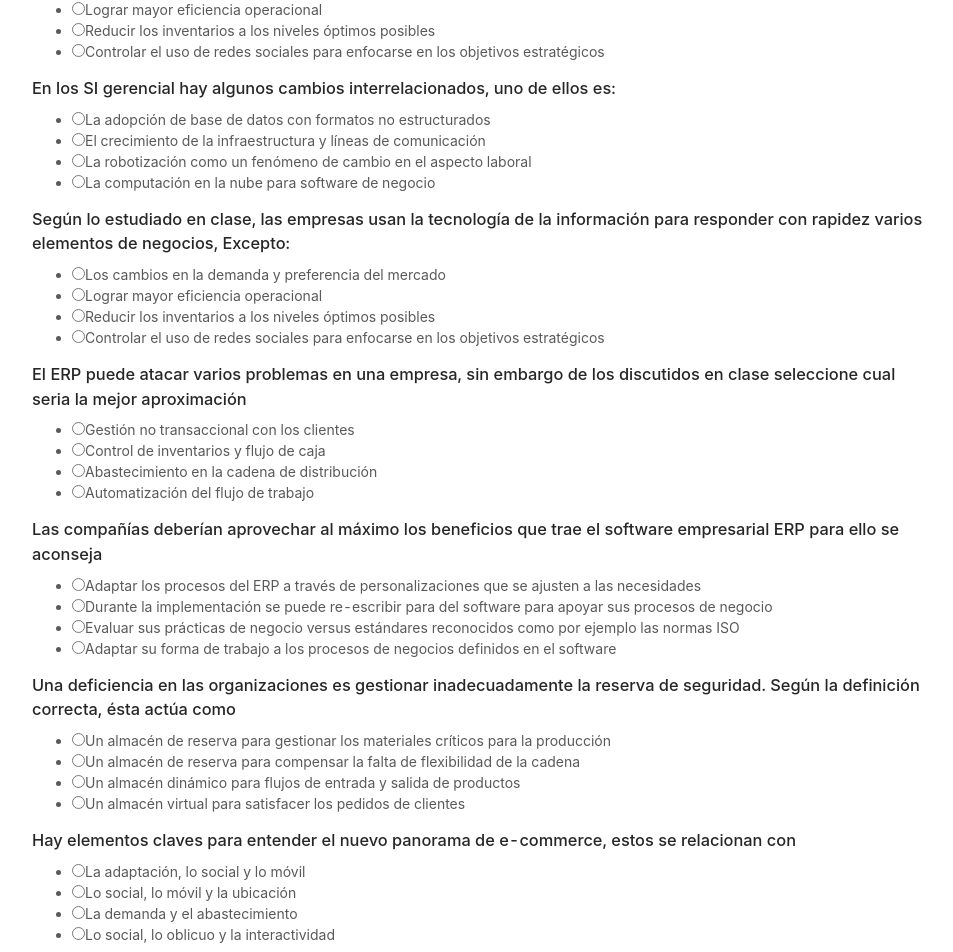
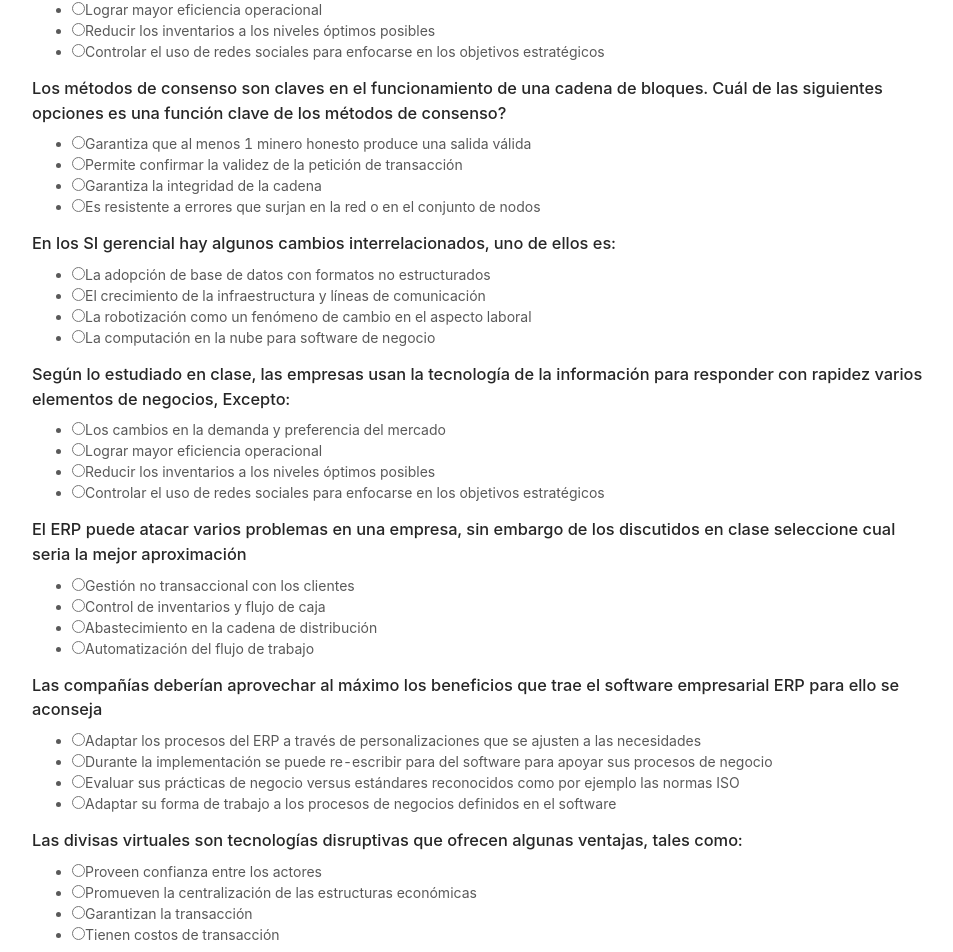
Before and after one commit to jairsemblantes01/cuestionario, a Nuxt app: page / in a window 1280 px wide. Shown: the part 2237-3189 px from the top of the page, without its empty margins (158-1111 px from the left). Built offline with nearby package versions, Linux system fonts and the light colour scheme.

Commit message:
pregutnas

```diff
--- a/pages/index.vue
+++ b/pages/index.vue
@@ -380,7 +380,27 @@ export default {
               "Requisitos de cumplimiento, acceso a las redes sociales, mantenimiento."
             ],
             respuestaCorrecta: 0
-          }
+          },
+        {
+          pregunta: "Las divisas virtuales son tecnologías disruptivas que ofrecen algunas ventajas, tales como:",
+          opciones: [
+            "Proveen confianza entre los actores",
+            "Promueven la centralización de las estructuras económicas",
+            "Garantizan la transacción",
+            "Tienen costos de transacción"
+          ],
+          respuestaCorrecta: 0
+        },
+        {
+          pregunta: "Los métodos de consenso son claves en el funcionamiento de una cadena de bloques. Cuál de las siguientes opciones es una función clave de los métodos de consenso?",
+          opciones: [
+            "Garantiza que al menos 1 minero honesto produce una salida válida",
+            "Permite confirmar la validez de la petición de transacción",
+            "Garantiza la integridad de la cadena",
+            "Es resistente a errores que surjan en la red o en el conjunto de nodos"
+          ],
+          respuestaCorrecta: 3
+        }
       ],
       respuestas: [],
       calificado: false
```
